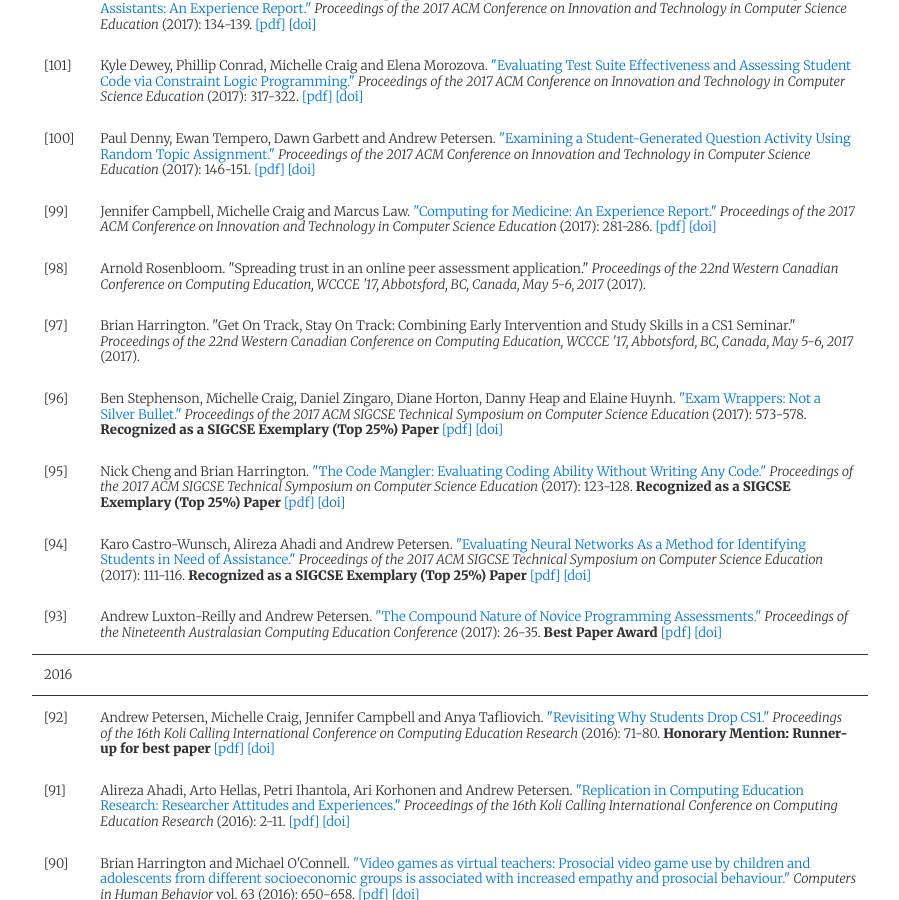
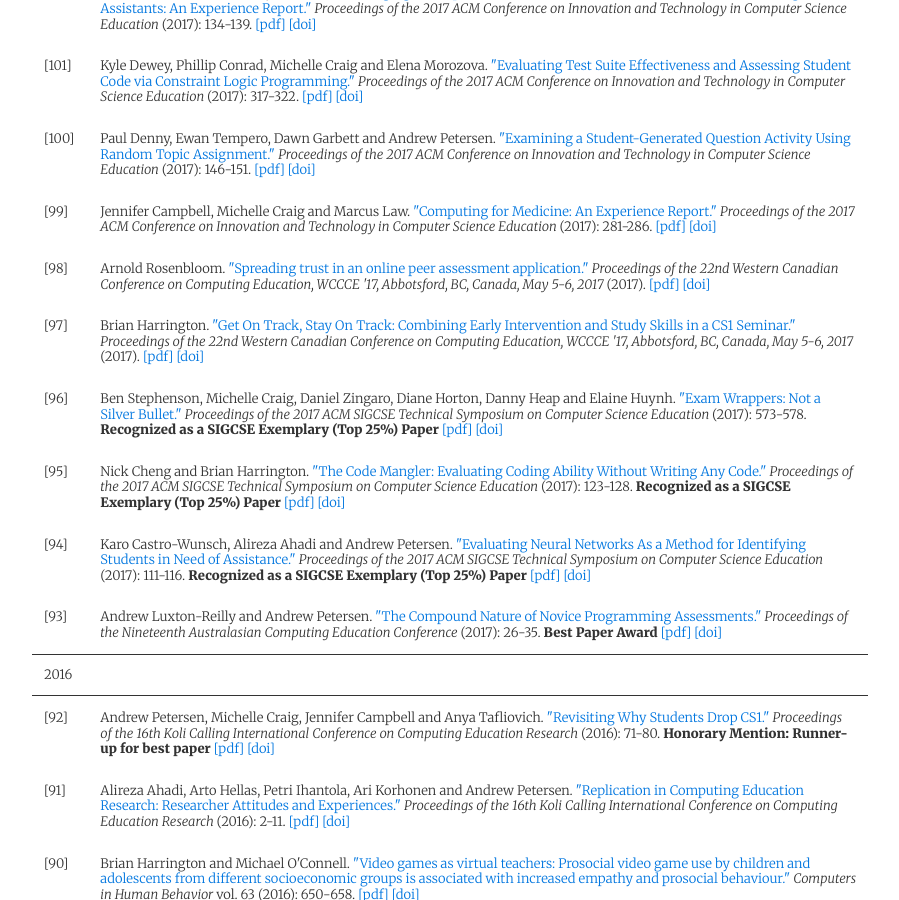
Before and after one commit to uoftcsed/uoftcsed.github.io, a Jekyll site: the page built from pubs.md, in a window 1280 px wide and 900 px high, scrolled down 509 px. Shown: the whole window, without its empty margins (190-1089 px from the left). Built offline with Jekyll 4.4.1, drawn with Linux system fonts in a browser that asks for light colours; nearby versions of some CDN libraries.

Commit message:
WCCCE 2017 publications

```diff
--- a/_pubs/bibs/Harrington.bib
+++ b/_pubs/bibs/Harrington.bib
@@ -19,6 +19,10 @@
   booktitle = {Proceedings of the 22nd Western Canadian Conference on Computing Education,
                {WCCCE} '17, Abbotsford, BC, Canada, May 5-6, 2017},
   year      = {2017},
+  url       = {http://dl.acm.org/citation.cfm?doid=3085585.3088486},
+  doi       = {3085585.3088486},
+  publisher = {ACM},
+  address   = {New York, NY, USA},
 }
 
 @article{10HarringtonO16,
--- a/_pubs/bibs/Rosenbloom.bib
+++ b/_pubs/bibs/Rosenbloom.bib
@@ -34,6 +34,10 @@
   booktitle = {Proceedings of the 22nd Western Canadian Conference on Computing Education,
                {WCCCE} '17, Abbotsford, BC, Canada, May 5-6, 2017},
   year      = {2017},
+  url       = {http://dl.acm.org/citation.cfm?doid=3085585.3088489},
+  doi       = {3085585.3088489},
+  publisher = {ACM},
+  address   = {New York, NY, USA},
 }
 
 @inproceedings{07DBLP:conf/iticse/Rosenbloom09,
--- a/pubs.md
+++ b/pubs.md
@@ -24,10 +24,10 @@ tags: publications
 <span class="Z3988" title="ctx_ver=Z39.88-2004&amp;rft_val_fmt=info%3Aofi%2Ffmt%3Akev%3Amtx%3Abook&amp;rft.atitle=Examining+a+Student-Generated+Question+Activity+Using+Random+Topic+Assignment&amp;rft.btitle=Proceedings+of+the+2017+ACM+Conference+on+Innovation+and+Technology+in+Computer+Science+Education&amp;rft.genre=bookitem&amp;rft.pub=ACM&amp;rft_id=https%3A%2F%2Fdoi.org%2F10.1145%2F3059009.3059033&amp;rfr_id=info%3Asid%2F%3Abibs%2FCampbell.bib%3Bbibs%2FCheng.bib%3Bbibs%2FCraig.bib%3Bbibs%2FEasterbrook.bib%3Bbibs%2FEngels.bib%3Bbibs%2FEstrada.bib%3Bbibs%2FGries.bib%3Bbibs%2FHarrington.bib%3Bbibs%2FHeap.bib%3Bbibs%2FHorton.bib%3Bbibs%2FLiu.bib%3Bbibs%2FPatitsas.bib%3Bbibs%2FPetersen.bib%3Bbibs%2FPitt.bib%3Bbibs%2FReid.bib%3Bbibs%2FRosenbloom.bib%3Bbibs%2FSmith.bib%3Bbibs%2FTafliovich.bib%3Bbibs%2FZhang.bib%3Bbibs%2FZingaro.bib&amp;rft.date=2017&amp;rft.au=Paul+Denny&amp;rft.au=Ewan+Tempero&amp;rft.au=Dawn+Garbett&amp;rft.au=Andrew+Petersen"></span> <span class="bibmenu"><a href="https://doi.org/10.1145/3059009.3059033">[pdf]</a> <a href="http://dx.doi.org/10.1145/3059009.3059033">[doi]</a></span></td></tr>
 <tr class="bibline"><td class="bibref"><a class="bibanchor" name="99"></a>[99]</td><td class="bibitem">Jennifer Campbell, Michelle Craig and Marcus Law.  <a href="http://doi.acm.org/10.1145/3059009.3059027">"Computing for Medicine: An Experience Report." </a><i>Proceedings of the 2017 ACM Conference on Innovation and Technology in Computer Science Education </i>(2017): 281-286.
 <span class="Z3988" title="ctx_ver=Z39.88-2004&amp;rft_val_fmt=info%3Aofi%2Ffmt%3Akev%3Amtx%3Abook&amp;rft.atitle=Computing+for+Medicine%3A+An+Experience+Report&amp;rft.btitle=Proceedings+of+the+2017+ACM+Conference+on+Innovation+and+Technology+in+Computer+Science+Education&amp;rft.genre=bookitem&amp;rft.pub=ACM&amp;rft_id=http%3A%2F%2Fdoi.acm.org%2F10.1145%2F3059009.3059027&amp;rfr_id=info%3Asid%2F%3Abibs%2FCampbell.bib%3Bbibs%2FCheng.bib%3Bbibs%2FCraig.bib%3Bbibs%2FEasterbrook.bib%3Bbibs%2FEngels.bib%3Bbibs%2FEstrada.bib%3Bbibs%2FGries.bib%3Bbibs%2FHarrington.bib%3Bbibs%2FHeap.bib%3Bbibs%2FHorton.bib%3Bbibs%2FLiu.bib%3Bbibs%2FPatitsas.bib%3Bbibs%2FPetersen.bib%3Bbibs%2FPitt.bib%3Bbibs%2FReid.bib%3Bbibs%2FRosenbloom.bib%3Bbibs%2FSmith.bib%3Bbibs%2FTafliovich.bib%3Bbibs%2FZhang.bib%3Bbibs%2FZingaro.bib&amp;rft.date=2017&amp;rft.au=Jennifer+Campbell&amp;rft.au=Michelle+Craig&amp;rft.au=Marcus+Law"></span> <span class="bibmenu"><a href="http://doi.acm.org/10.1145/3059009.3059027">[pdf]</a> <a href="http://dx.doi.org/10.1145/3059009.3059027">[doi]</a></span></td></tr>
-<tr class="bibline"><td class="bibref"><a class="bibanchor" name="98"></a>[98]</td><td class="bibitem">Arnold Rosenbloom. "Spreading trust in an online peer assessment application." <i>Proceedings of the 22nd Western Canadian Conference on Computing Education, WCCCE '17, Abbotsford, BC, Canada, May 5-6, 2017 </i>(2017).
-<span class="Z3988" title="ctx_ver=Z39.88-2004&amp;rft_val_fmt=info%3Aofi%2Ffmt%3Akev%3Amtx%3Abook&amp;rft.atitle=Spreading+trust+in+an+online+peer+assessment+application&amp;rft.btitle=Proceedings+of+the+22nd+Western+Canadian+Conference+on+Computing+Education%2C+WCCCE+%2717%2C+Abbotsford%2C+BC%2C+Canada%2C+May+5-6%2C+2017&amp;rft.genre=bookitem&amp;rft.pub=&amp;rfr_id=info%3Asid%2F%3Abibs%2FCampbell.bib%3Bbibs%2FCheng.bib%3Bbibs%2FCraig.bib%3Bbibs%2FEasterbrook.bib%3Bbibs%2FEngels.bib%3Bbibs%2FEstrada.bib%3Bbibs%2FGries.bib%3Bbibs%2FHarrington.bib%3Bbibs%2FHeap.bib%3Bbibs%2FHorton.bib%3Bbibs%2FLiu.bib%3Bbibs%2FPatitsas.bib%3Bbibs%2FPetersen.bib%3Bbibs%2FPitt.bib%3Bbibs%2FReid.bib%3Bbibs%2FRosenbloom.bib%3Bbibs%2FSmith.bib%3Bbibs%2FTafliovich.bib%3Bbibs%2FZhang.bib%3Bbibs%2FZingaro.bib&amp;rft.date=2017&amp;rft.au=Arnold+Rosenbloom"></span> <span class="bibmenu"></span></td></tr>
-<tr class="bibline"><td class="bibref"><a class="bibanchor" name="97"></a>[97]</td><td class="bibitem">Brian Harrington. "Get On Track, Stay On Track: Combining Early Intervention and Study Skills in a CS1 Seminar." <i>Proceedings of the 22nd Western Canadian Conference on Computing Education, WCCCE '17, Abbotsford, BC, Canada, May 5-6, 2017 </i>(2017).
-<span class="Z3988" title="ctx_ver=Z39.88-2004&amp;rft_val_fmt=info%3Aofi%2Ffmt%3Akev%3Amtx%3Abook&amp;rft.atitle=Get+On+Track%2C+Stay+On+Track%3A+Combining+Early+Intervention+and+Study+Skills+in+a+CS1+Seminar&amp;rft.btitle=Proceedings+of+the+22nd+Western+Canadian+Conference+on+Computing+Education%2C+WCCCE+%2717%2C+Abbotsford%2C+BC%2C+Canada%2C+May+5-6%2C+2017&amp;rft.genre=bookitem&amp;rft.pub=&amp;rfr_id=info%3Asid%2F%3Abibs%2FCampbell.bib%3Bbibs%2FCheng.bib%3Bbibs%2FCraig.bib%3Bbibs%2FEasterbrook.bib%3Bbibs%2FEngels.bib%3Bbibs%2FEstrada.bib%3Bbibs%2FGries.bib%3Bbibs%2FHarrington.bib%3Bbibs%2FHeap.bib%3Bbibs%2FHorton.bib%3Bbibs%2FLiu.bib%3Bbibs%2FPatitsas.bib%3Bbibs%2FPetersen.bib%3Bbibs%2FPitt.bib%3Bbibs%2FReid.bib%3Bbibs%2FRosenbloom.bib%3Bbibs%2FSmith.bib%3Bbibs%2FTafliovich.bib%3Bbibs%2FZhang.bib%3Bbibs%2FZingaro.bib&amp;rft.date=2017&amp;rft.au=Brian+Harrington"></span> <span class="bibmenu"></span></td></tr>
+<tr class="bibline"><td class="bibref"><a class="bibanchor" name="98"></a>[98]</td><td class="bibitem">Arnold Rosenbloom.  <a href="http://dl.acm.org/citation.cfm?doid=3085585.3088489">"Spreading trust in an online peer assessment application." </a><i>Proceedings of the 22nd Western Canadian Conference on Computing Education, WCCCE '17, Abbotsford, BC, Canada, May 5-6, 2017 </i>(2017).
+<span class="Z3988" title="ctx_ver=Z39.88-2004&amp;rft_val_fmt=info%3Aofi%2Ffmt%3Akev%3Amtx%3Abook&amp;rft.atitle=Spreading+trust+in+an+online+peer+assessment+application&amp;rft.btitle=Proceedings+of+the+22nd+Western+Canadian+Conference+on+Computing+Education%2C+WCCCE+%2717%2C+Abbotsford%2C+BC%2C+Canada%2C+May+5-6%2C+2017&amp;rft.genre=bookitem&amp;rft.pub=ACM&amp;rft_id=http%3A%2F%2Fdl.acm.org%2Fcitation.cfm%3Fdoid%3D3085585.3088489&amp;rfr_id=info%3Asid%2F%3Abibs%2FCampbell.bib%3Bbibs%2FCheng.bib%3Bbibs%2FCraig.bib%3Bbibs%2FEasterbrook.bib%3Bbibs%2FEngels.bib%3Bbibs%2FEstrada.bib%3Bbibs%2FGries.bib%3Bbibs%2FHarrington.bib%3Bbibs%2FHeap.bib%3Bbibs%2FHorton.bib%3Bbibs%2FLiu.bib%3Bbibs%2FPatitsas.bib%3Bbibs%2FPetersen.bib%3Bbibs%2FPitt.bib%3Bbibs%2FReid.bib%3Bbibs%2FRosenbloom.bib%3Bbibs%2FSmith.bib%3Bbibs%2FTafliovich.bib%3Bbibs%2FZhang.bib%3Bbibs%2FZingaro.bib&amp;rft.date=2017&amp;rft.au=Arnold+Rosenbloom"></span> <span class="bibmenu"><a href="http://dl.acm.org/citation.cfm?doid=3085585.3088489">[pdf]</a> <a href="http://dx.doi.org/3085585.3088489">[doi]</a></span></td></tr>
+<tr class="bibline"><td class="bibref"><a class="bibanchor" name="97"></a>[97]</td><td class="bibitem">Brian Harrington.  <a href="http://dl.acm.org/citation.cfm?doid=3085585.3088486">"Get On Track, Stay On Track: Combining Early Intervention and Study Skills in a CS1 Seminar." </a><i>Proceedings of the 22nd Western Canadian Conference on Computing Education, WCCCE '17, Abbotsford, BC, Canada, May 5-6, 2017 </i>(2017).
+<span class="Z3988" title="ctx_ver=Z39.88-2004&amp;rft_val_fmt=info%3Aofi%2Ffmt%3Akev%3Amtx%3Abook&amp;rft.atitle=Get+On+Track%2C+Stay+On+Track%3A+Combining+Early+Intervention+and+Study+Skills+in+a+CS1+Seminar&amp;rft.btitle=Proceedings+of+the+22nd+Western+Canadian+Conference+on+Computing+Education%2C+WCCCE+%2717%2C+Abbotsford%2C+BC%2C+Canada%2C+May+5-6%2C+2017&amp;rft.genre=bookitem&amp;rft.pub=ACM&amp;rft_id=http%3A%2F%2Fdl.acm.org%2Fcitation.cfm%3Fdoid%3D3085585.3088486&amp;rfr_id=info%3Asid%2F%3Abibs%2FCampbell.bib%3Bbibs%2FCheng.bib%3Bbibs%2FCraig.bib%3Bbibs%2FEasterbrook.bib%3Bbibs%2FEngels.bib%3Bbibs%2FEstrada.bib%3Bbibs%2FGries.bib%3Bbibs%2FHarrington.bib%3Bbibs%2FHeap.bib%3Bbibs%2FHorton.bib%3Bbibs%2FLiu.bib%3Bbibs%2FPatitsas.bib%3Bbibs%2FPetersen.bib%3Bbibs%2FPitt.bib%3Bbibs%2FReid.bib%3Bbibs%2FRosenbloom.bib%3Bbibs%2FSmith.bib%3Bbibs%2FTafliovich.bib%3Bbibs%2FZhang.bib%3Bbibs%2FZingaro.bib&amp;rft.date=2017&amp;rft.au=Brian+Harrington"></span> <span class="bibmenu"><a href="http://dl.acm.org/citation.cfm?doid=3085585.3088486">[pdf]</a> <a href="http://dx.doi.org/3085585.3088486">[doi]</a></span></td></tr>
 <tr class="bibline"><td class="bibref"><a class="bibanchor" name="96"></a>[96]</td><td class="bibitem">Ben Stephenson, Michelle Craig, Daniel Zingaro, Diane Horton, Danny Heap and Elaine Huynh.  <a href="http://doi.acm.org/10.1145/3017680.3017701">"Exam Wrappers: Not a Silver Bullet." </a><i>Proceedings of the 2017 ACM SIGCSE Technical Symposium on Computer Science Education </i>(2017): 573-578.
 <b>Recognized as a SIGCSE Exemplary (Top 25%) Paper</b>
 <span class="Z3988" title="ctx_ver=Z39.88-2004&amp;rft_val_fmt=info%3Aofi%2Ffmt%3Akev%3Amtx%3Abook&amp;rft.atitle=Exam+Wrappers%3A+Not+a+Silver+Bullet&amp;rft.btitle=Proceedings+of+the+2017+ACM+SIGCSE+Technical+Symposium+on+Computer+Science+Education&amp;rft.genre=bookitem&amp;rft.pub=ACM&amp;rft_id=http%3A%2F%2Fdoi.acm.org%2F10.1145%2F3017680.3017701&amp;rfr_id=info%3Asid%2F%3Abibs%2FCampbell.bib%3Bbibs%2FCheng.bib%3Bbibs%2FCraig.bib%3Bbibs%2FEasterbrook.bib%3Bbibs%2FEngels.bib%3Bbibs%2FEstrada.bib%3Bbibs%2FGries.bib%3Bbibs%2FHarrington.bib%3Bbibs%2FHeap.bib%3Bbibs%2FHorton.bib%3Bbibs%2FLiu.bib%3Bbibs%2FPatitsas.bib%3Bbibs%2FPetersen.bib%3Bbibs%2FPitt.bib%3Bbibs%2FReid.bib%3Bbibs%2FRosenbloom.bib%3Bbibs%2FSmith.bib%3Bbibs%2FTafliovich.bib%3Bbibs%2FZhang.bib%3Bbibs%2FZingaro.bib&amp;rft.date=2017&amp;rft.au=Ben+Stephenson&amp;rft.au=Michelle+Craig&amp;rft.au=Daniel+Zingaro&amp;rft.au=Diane+Horton&amp;rft.au=Danny+Heap&amp;rft.au=Elaine+Huynh"></span> <span class="bibmenu"><a href="http://doi.acm.org/10.1145/3017680.3017701">[pdf]</a> <a href="http://dx.doi.org/10.1145/3017680.3017701">[doi]</a></span></td></tr>
```
